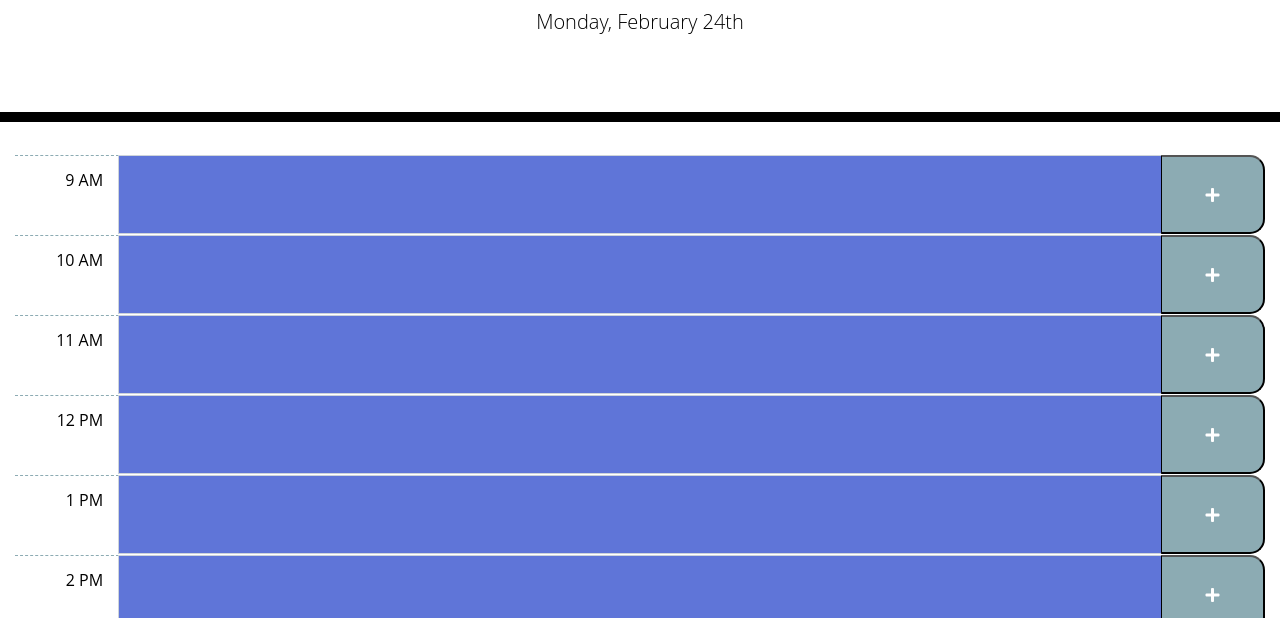
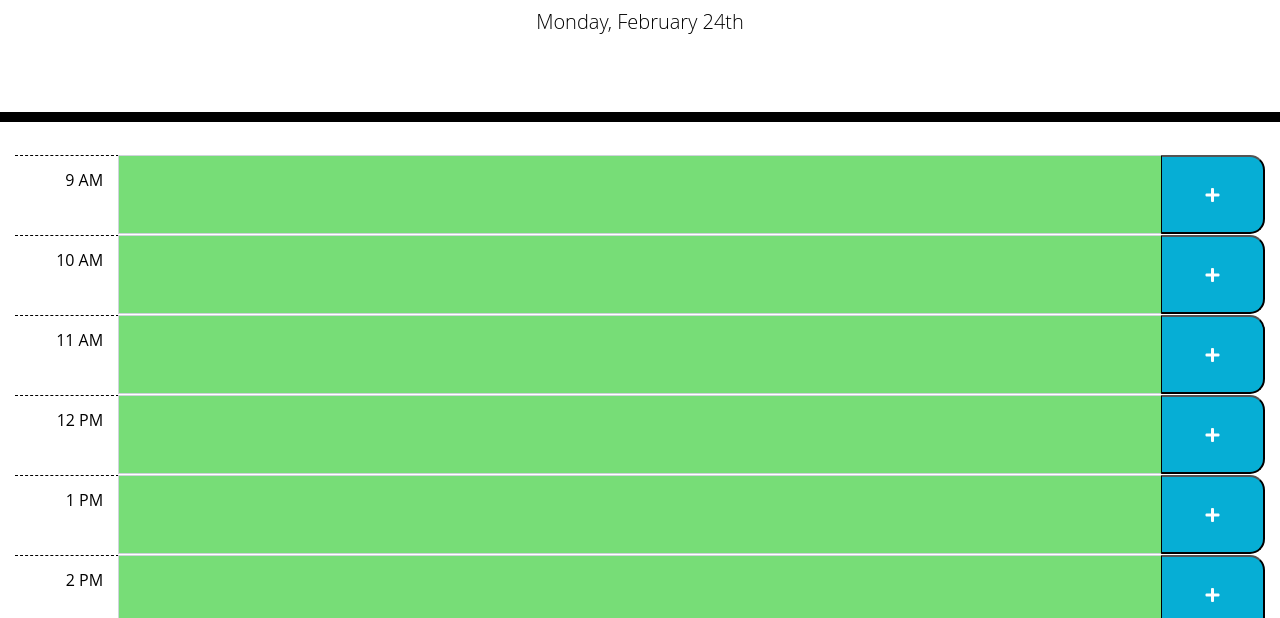
Before and after one commit to dylanhulbert/homework-05, a plain HTML site: page index.html in a window 1280 px wide. Shown: the part 182-800 px from the top of the page. Drawn offline with nearby package versions, Linux system fonts and the light colour scheme.

Commit message:
original css

```diff
--- a/assets/style.css
+++ b/assets/style.css
@@ -2,7 +2,6 @@ body {
   font-family: 'Open Sans', sans-serif;
   font-size: 16px;
   line-height: 1;
-  color: #000000;
 }
 
 textarea{
@@ -40,29 +39,29 @@ textarea{
 .hour {
   background-color: #ffffff;
   color: #000000;
-  border-top: 1px dashed rgb(140, 171, 179);
+  border-top: 1px dashed #000000;
 }
 
 .past {
-  background-color: #f8f8f8;
-  color: black;
+  background-color: #d3d3d3;
+  color: white;
 }
 
 .present {
-  background-color: #eb1308;
+  background-color: #ff6961;
   color: white;
 }
 
 .future {
-  background-color: #5f75d8;
-  color: white
+  background-color: #77dd77;
+  color: white;
 }
 
 .saveBtn {
   border-left: 1px solid black;
   border-top-right-radius: 15px;
   border-bottom-right-radius: 15px;
-  background-color: rgb(140, 171, 179);
+  background-color: #06AED5;
   color: white;
 }
 
```
